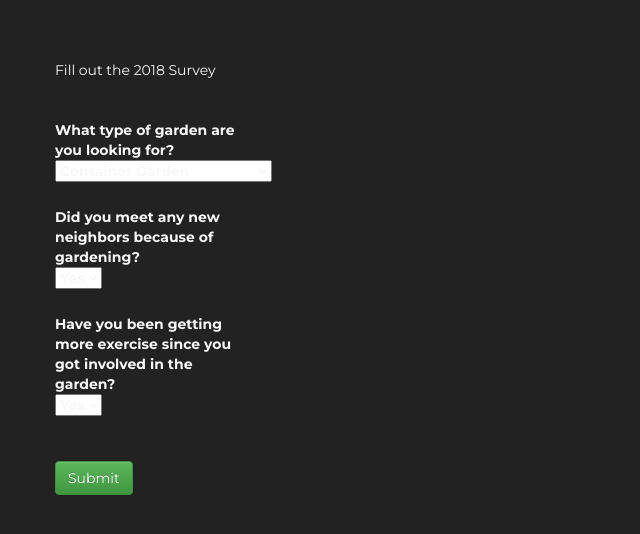
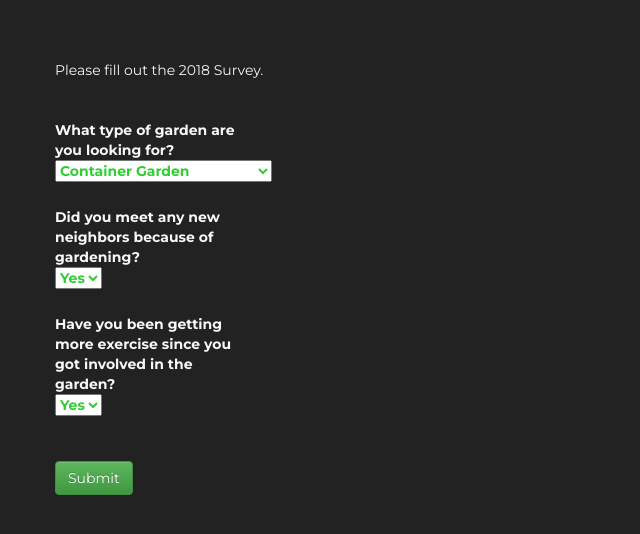
Before and after one commit to danieldn/wecode-growing-gardens, a Flask app: page /survey in a window 1280 px wide. Shown: the top 534 px of the page, without its empty margins (0-640 px from the left). Run offline with Flask 2, Linux system fonts and the light colour scheme; some libraries are stand-ins or nearby versions.

Commit message:
add survey styles, link to donate, resources to dash

```diff
--- a/webapp/templates/survey.html
+++ b/webapp/templates/survey.html
@@ -3,7 +3,7 @@
    <h2></h2>
 </br>
 </br>
-    Fill out the 2018 Survey
+   Please fill out the 2018 Survey.
 </br>
 </br>
 
@@ -13,10 +13,10 @@
        </br>
            <label for="title">What type of garden are you looking for?
        </br>
-                <select name="Garden">
-                        <option value="Container Garden">Container Garden</option>
-                        <option value="High Raised Bed (2ft)">High Raised Bed (2ft)</option>
-                        <option value="In-Ground/Mounded Earth">In-Ground/Mounded Earth</option>
+               <select style="color:limegreen" name="Garden">
+                       <option style="color:limegreen" value="Container Garden">Container Garden</option>
+                       <option style="color:limegreen" value="High Raised Bed (2ft)">High Raised Bed (2ft)</option>
+                       <option style="color:limegreen" value="In-Ground/Mounded Earth">In-Ground/Mounded Earth</option>
                      </select>
            </label>
          <!-- <label for="title">Event (e.g. PEDEVT)</label> -->
@@ -28,9 +28,9 @@
            </br>
                <label for="title">Did you meet any new neighbors because of gardening?
            </br>
-                    <select name="Neighbors">
-                            <option value="Yes">Yes</option>
-                            <option value="No">No</option>
+                   <select style="color:limegreen" name="Neighbors">
+                           <option style="color:limegreen" value="Yes">Yes</option>
+                           <option style="color:limegreen" value="No">No</option>
                          </select>
                </label>
              <!-- <label for="title">Event (e.g. PEDEVT)</label> -->
@@ -41,9 +41,9 @@
                </br>
                    <label for="title">Have you been getting more exercise since you got involved in the garden?
                </br>
-                        <select name="Involved">
-                                <option value="Yes">Yes</option>
-                                <option value="No">No</option>
+                       <select style="color:limegreen" name="Involved">
+                               <option style="color:limegreen" value="Yes">Yes</option>
+                               <option style="color:limegreen" value="No">No</option>
                              </select>
                    </label>
                  <!-- <label for="title">Event (e.g. PEDEVT)</label> -->
```
Also changed, not shown: webapp/templates/dashboard.html (+11 -1 lines), webapp/templates/index.html (+10 -4 lines), webapp/static/FBphoto.jpg (added). Lines whose indentation alone changed are shown as unchanged.
